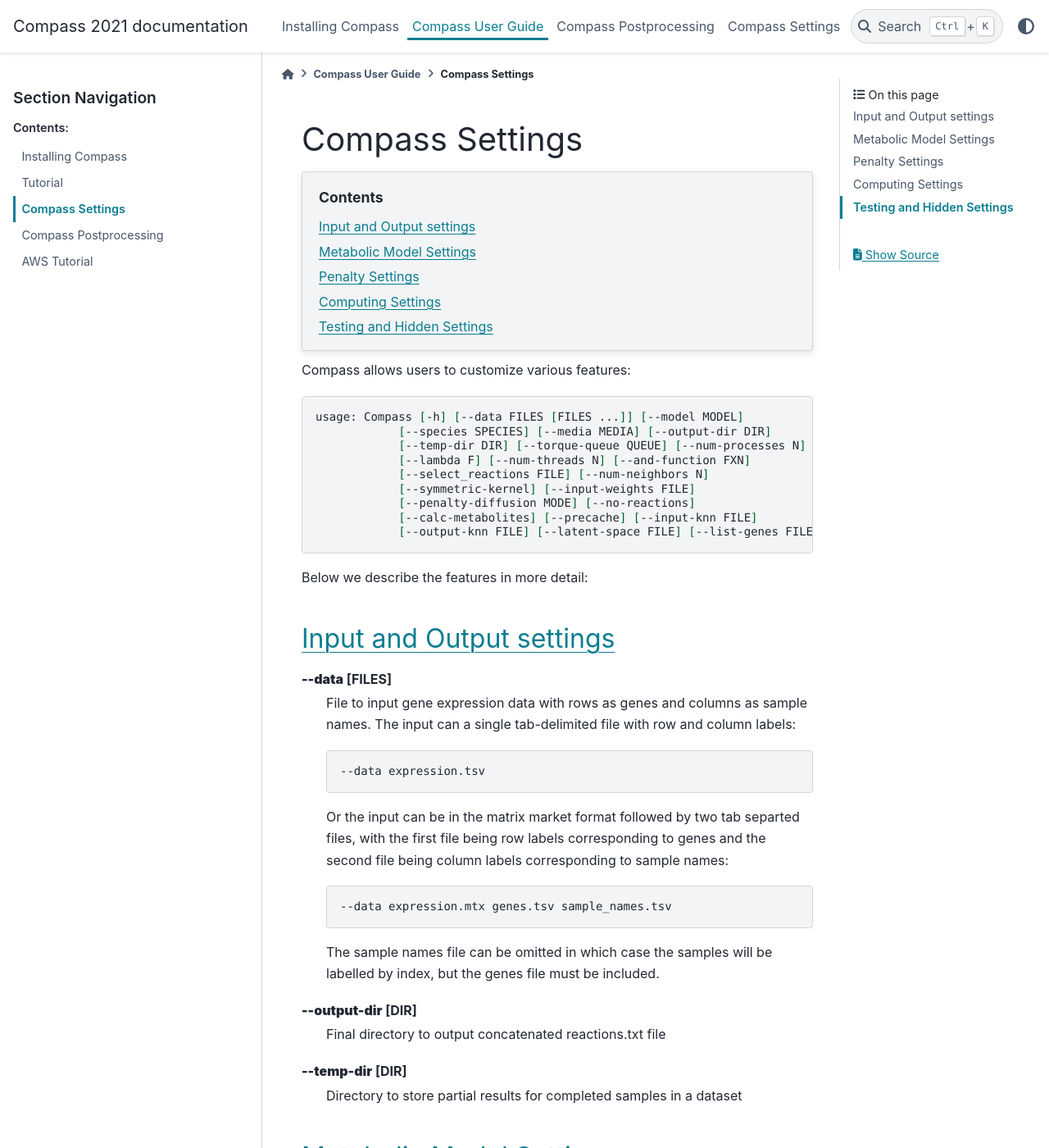
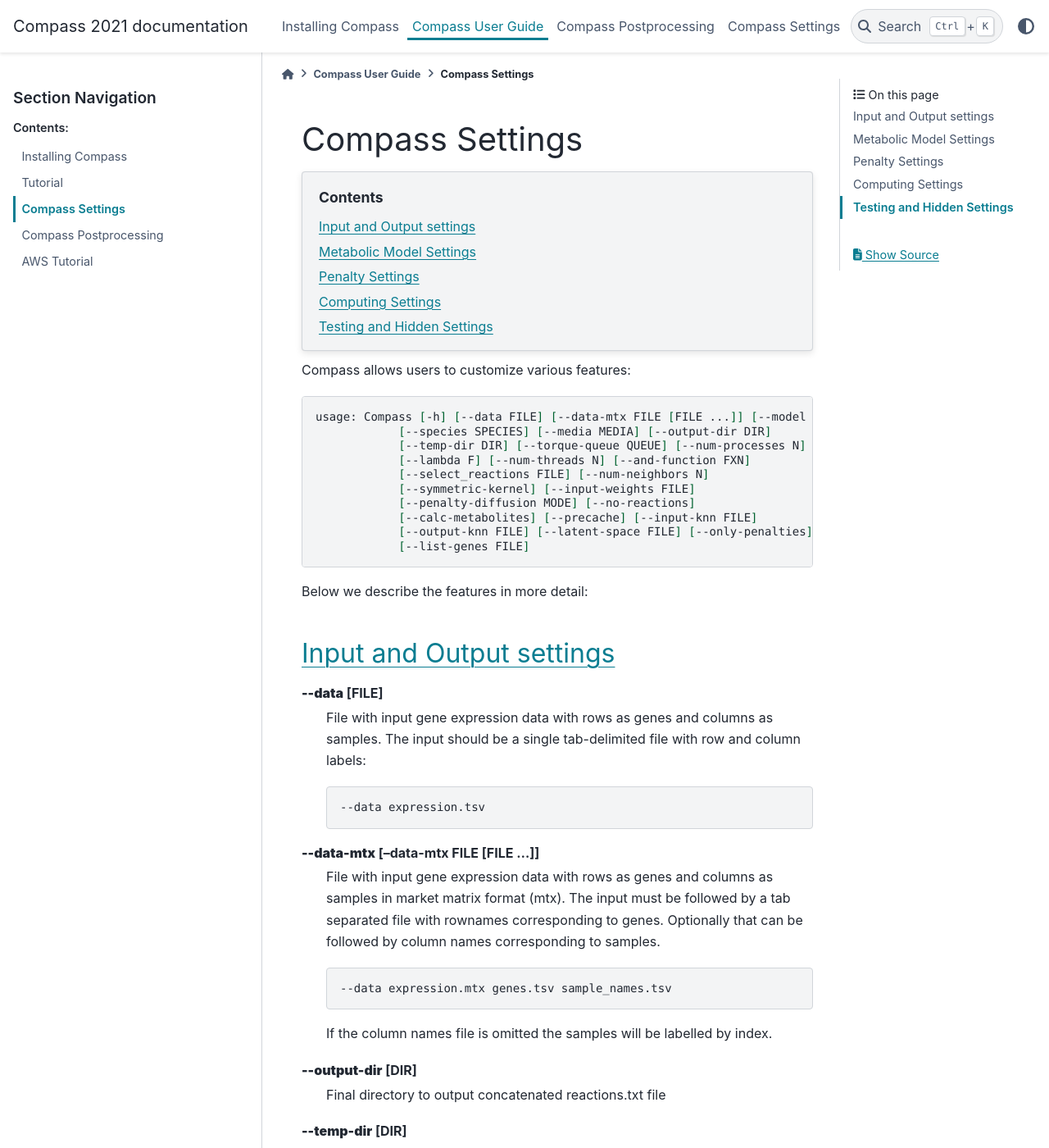
Before and after one commit to YosefLab/Compass, a Sphinx documentation site: the page built from docs_source/source/Compass-Settings.rst, in a window 1280 px wide and 1400 px high. Shown: the whole window at 82% size. Built offline with Sphinx 7.4.7 and the PyData theme 0.15.4, drawn with Linux system fonts in a browser that asks for light colours; some of the changed text lies outside the part shown.

Commit message:
Added a separate --mtx-data option.

```diff
--- a/docs_source/source/Compass-Settings.rst
+++ b/docs_source/source/Compass-Settings.rst
@@ -8,7 +8,7 @@
 
 .. code:: bash
 
-   usage: Compass [-h] [--data FILES [FILES ...]] [--model MODEL]
+   usage: Compass [-h] [--data FILE] [--data-mtx FILE [FILE ...]] [--model MODEL]
                [--species SPECIES] [--media MEDIA] [--output-dir DIR]
                [--temp-dir DIR] [--torque-queue QUEUE] [--num-processes N]
                [--lambda F] [--num-threads N] [--and-function FXN]
@@ -16,7 +16,9 @@
                [--symmetric-kernel] [--input-weights FILE]
                [--penalty-diffusion MODE] [--no-reactions]
                [--calc-metabolites] [--precache] [--input-knn FILE]
-               [--output-knn FILE] [--latent-space FILE] [--list-genes FILE]
+               [--output-knn FILE] [--latent-space FILE] [--only-penalties]
+               [--list-genes FILE]
+
 
 
 Below we describe the features in more detail:
@@ -24,21 +26,23 @@
 Input and Output settings
 -------------------------
 
-**\-\-data** [FILES]
-   File to input gene expression data with rows as genes and columns as sample names.
-   The input can a single tab-delimited file with row and column labels:
+**\-\-data** [FILE]
+   File with input gene expression data with rows as genes and columns as samples.
+   The input should be a single tab-delimited file with row and column labels:
 
    .. code:: bash
 
       --data expression.tsv
 
-   Or the input can be in the matrix market format followed by two tab separted files, with the first file being row labels corresponding to genes and the second file being column labels corresponding to sample names:
+**\-\-data\-mtx** [--data-mtx FILE [FILE ...]]
+   File with input gene expression data with rows as genes and columns as samples in market matrix format (mtx).
+   The input must be followed by a tab separated file with rownames corresponding to genes. Optionally that can be followed by column names corresponding to samples.
 
    .. code:: bash
 
       --data expression.mtx genes.tsv sample_names.tsv
 
-   The sample names file can be omitted in which case the samples will be labelled by index, but the genes file must be included.
+   If the column names file is omitted the samples will be labelled by index.
 
 **\-\-output-dir** [DIR]
    Final directory to output concatenated reactions.txt file
@@ -130,6 +134,9 @@
    File with latent space representation of the samples on which to do the kNN clustering.
    Should be a tsv with one row per sample and one column per dimension of the latent space.
 
+**\-\-only\-penalties**
+   Flag for Compass to only compute the reaction penalties for the dataset.
+
 Computing Settings
 ------------------
 
--- a/docs_source/source/user-guide.rst
+++ b/docs_source/source/user-guide.rst
@@ -22,11 +22,11 @@
 
    compass --data expression.tsv --num-processes 10
 
-If your gene expression matrix is in a sparse matrix market format (.mtx file), you'll also need to provide a tab-delimited file with labels for what genes are in each row
+If your gene expression matrix is in a matrix market format (.mtx file) you can use the ``--data-mtx`` option. You'll also need to provide a tab-delimited file with labels for what genes are in each row and optionally add in a sample names file:
 
 .. code:: bash
 
-   compass --data expression.mtx genes.tsv sample_names.tsv --num-processes 10
+   compass --data-mtx expression.mtx genes.tsv sample_names.tsv --num-processes 10
 
 Once Compass has finished running, it will output a matrix ``reactions.tsv`` with reaction penalties where higher scores correspond to a reaction being less likely.
 
```
Also changed, not shown: docs_source/source/tutorial.rst (+4 -3 lines), 1 other file.
